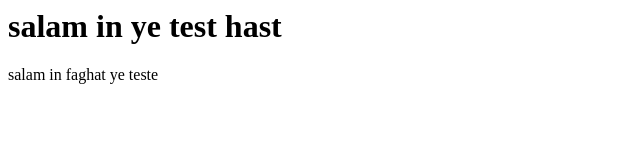
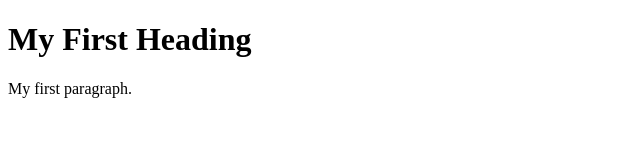
Before and after one commit to mohammad-keramati/gitlearn, a plain HTML site: page index.html in a window 1280 px wide. Shown: the whole page, without its empty margins (0-640 px from the left). Drawn offline with Linux system fonts and the light colour scheme.

Commit message:
created new html content

```diff
--- a/index.html
+++ b/index.html
@@ -1,6 +1,10 @@
-<h1>
-    salam in ye test hast
-</h1>
-<p>
-    salam in faghat ye teste
-</p>
+<!DOCTYPE html>
+<html>
+<body>
+
+<h1>My First Heading</h1>
+
+<p>My first paragraph.</p>
+
+</body>
+</html>
```
